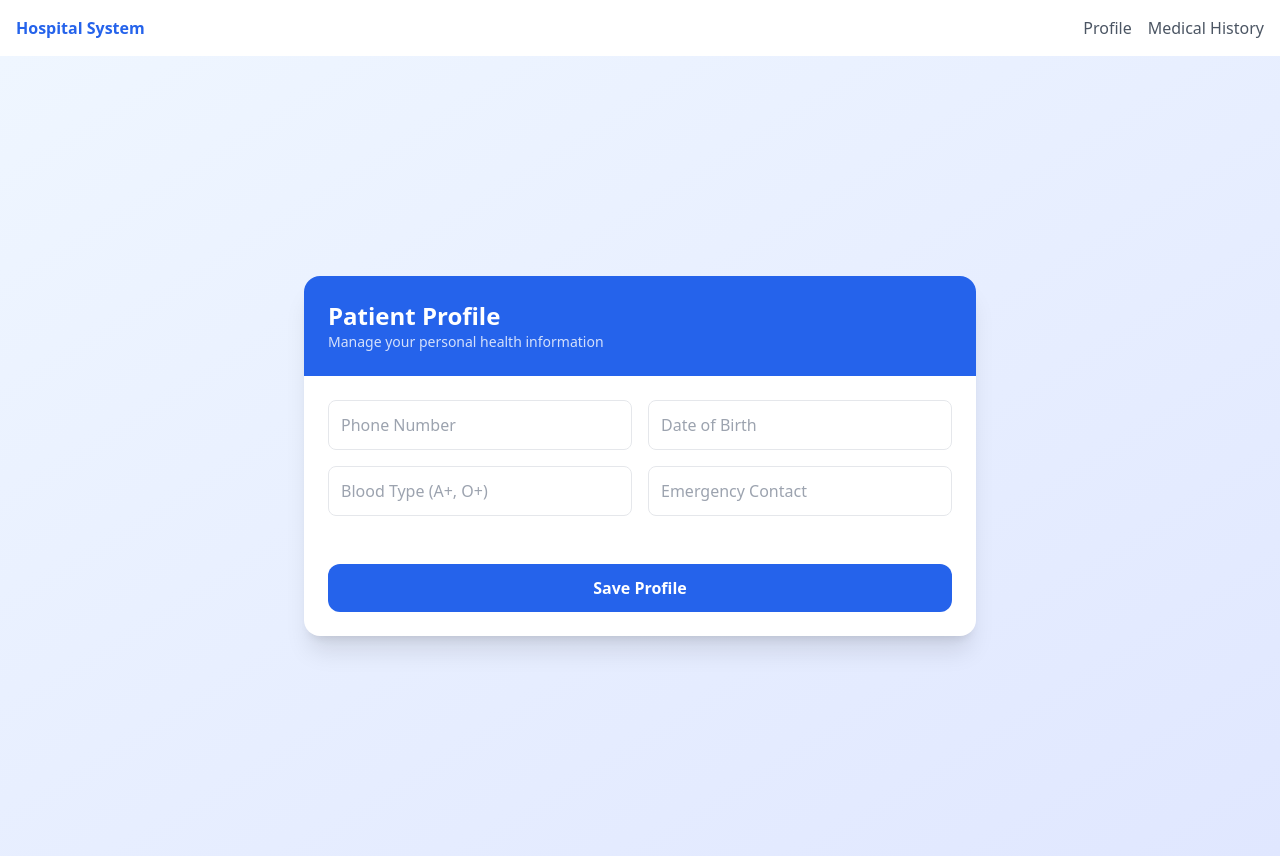
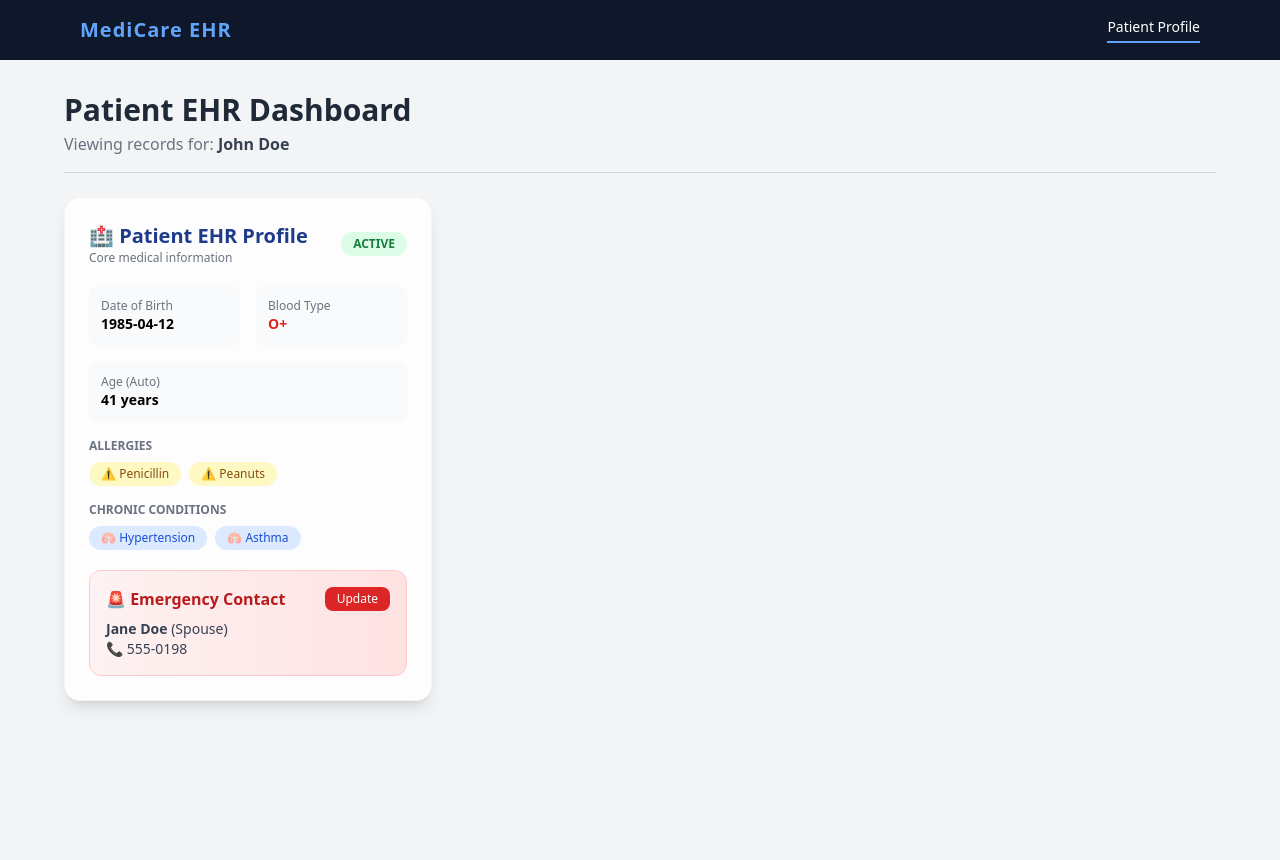
Before and after one commit to Pasindu-Promodaya/hospital_appointment_system_project, a React (Vite) app in the folder frontend/: page / in a window 1280 px wide. Built offline with nearby package versions, Linux system fonts and the light colour scheme.

Commit message:
setup patient dashboard and profile card UI with hardcoded data

```diff
--- a/frontend/src/App.jsx
+++ b/frontend/src/App.jsx
@@ -1,20 +1,29 @@
-import { BrowserRouter, Routes, Route } from "react-router-dom";
-import MyProfile from "./pages/MyProfile";
-import MedicalDashboard from "./pages/MedicalDashboard";
-import Navbar from "./components/Navbar";
+import React from 'react';
+import PatientDashboard from './PatientDashboard';
 
 function App() {
   return (
-    <BrowserRouter>
+    <div className="min-h-screen bg-gray-100 font-sans antialiased">
+      {/* Optional: Shared Group Project Navigation Bar */}
+      <nav className="bg-slate-900 text-white shadow-md">
+        <div className="max-w-6xl mx-auto px-4 py-4 flex justify-between items-center">
+          <div className="flex items-center space-x-2">
+            <span className="text-xl font-bold tracking-wider text-blue-400">MediCare EHR</span>
+          </div>
+          <div className="flex space-x-6 text-sm font-medium text-gray-300">
+            <span className="text-white border-b-2 border-blue-400 pb-1 cursor-pointer">Patient Profile</span>
 
-      <Navbar />
+          </div>
+        </div>
+      </nav>
 
-      <Routes>
-        <Route path="/" element={<MyProfile />} />
-        <Route path="/dashboard" element={<MedicalDashboard />} />
-      </Routes>
+      {/* Renders your Patient Profile & EHR Module */}
+      <main>
+        <PatientDashboard />
+      </main>
 
-    </BrowserRouter>
+
+    </div>
   );
 }
 
--- /dev/null
+++ b/frontend/src/PatientDashboard.jsx
@@ -0,0 +1,59 @@
+import React, { useState } from 'react';
+import PatientProfileCard from './components/PatientProfileCard';
+
+
+const PatientDashboard = () => {
+  const [isModalOpen, setIsModalOpen] = useState(false);
+
+  // Mock Data
+  const [patient, setPatient] = useState({
+    name: "John Doe",
+    dob: "1985-04-12",
+    bloodType: "O+",
+    allergies: ["Penicillin", "Peanuts"],
+    chronicConditions: ["Hypertension", "Asthma"],
+    emergencyContact: { name: "Jane Doe", phone: "555-0198", relation: "Spouse" },
+    encounters: [
+      { id: 2, date: "2024-05-10", type: "Routine Checkup", notes: "Blood pressure stable. Refilled asthma inhaler prescription." },
+      { id: 1, date: "2023-11-15", type: "Emergency", notes: "Patient admitted for mild concussion after fall. Monitored for 24 hours. Discharged." }
+    ]
+  });
+
+  const handleUpdateContact = (newContactData) => {
+    // Update local state (later this runs after a successful Spring Boot API call)
+    setPatient(prev => ({
+      ...prev,
+      emergencyContact: newContactData
+    }));
+    setIsModalOpen(false);
+  };
+
+  return (
+    <div className="min-h-screen bg-gray-100 p-8">
+      <div className="max-w-6xl mx-auto space-y-6">
+
+        <header className="flex justify-between items-end border-b border-gray-300 pb-4">
+          <div>
+            <h1 className="text-3xl font-bold text-gray-800">Patient EHR Dashboard</h1>
+            <p className="text-gray-500 mt-1">Viewing records for: <span className="font-semibold text-gray-700">{patient.name}</span></p>
+          </div>
+        </header>
+
+        <div className="grid grid-cols-1 md:grid-cols-3 gap-6">
+          <div className="md:col-span-1">
+            <PatientProfileCard
+              patient={patient}
+              onOpenContactModal={() => setIsModalOpen(true)}
+            />
+          </div>
+
+
+        </div>
+      </div>
+
+
+    </div>
+  );
+};
+
+export default PatientDashboard;
--- a/frontend/src/components/Navbar.jsx
+++ /dev/null
@@ -1,21 +0,0 @@
-import { Link } from "react-router-dom";
-
-export default function Navbar() {
-  return (
-    <div className="bg-white shadow p-4 flex justify-between">
-
-      <h1 className="font-bold text-blue-600">Hospital System</h1>
-
-      <div className="space-x-4">
-        <Link className="text-gray-600 hover:text-blue-600" to="/">
-          Profile
-        </Link>
-
-        <Link className="text-gray-600 hover:text-blue-600" to="/dashboard">
-          Medical History
-        </Link>
-      </div>
-
-    </div>
-  );
-}
--- /dev/null
+++ b/frontend/src/components/PatientProfileCard.jsx
@@ -0,0 +1,97 @@
+import React from "react";
+
+const PatientProfileCard = ({ patient, onOpenContactModal }) => {
+  return (
+    <div className="bg-white/80 backdrop-blur-lg p-6 rounded-2xl shadow-lg border border-gray-100 hover:shadow-xl transition-all duration-300">
+
+      {/* Header */}
+      <div className="flex justify-between items-center mb-5">
+        <div>
+          <h2 className="text-xl font-bold text-blue-900">
+            🏥 Patient EHR Profile
+          </h2>
+          <p className="text-xs text-gray-500">Core medical information</p>
+        </div>
+
+        <span className="px-3 py-1 text-xs rounded-full bg-green-100 text-green-700 font-semibold">
+          ACTIVE
+        </span>
+      </div>
+
+      {/* Grid Info */}
+      <div className="grid grid-cols-2 gap-4 text-sm">
+
+        <div className="bg-gray-50 p-3 rounded-lg">
+          <p className="text-gray-500 text-xs">Date of Birth</p>
+          <p className="font-semibold">{patient.dob}</p>
+        </div>
+
+        <div className="bg-gray-50 p-3 rounded-lg">
+          <p className="text-gray-500 text-xs">Blood Type</p>
+          <p className="font-bold text-red-600">{patient.bloodType}</p>
+        </div>
+
+        <div className="bg-gray-50 p-3 rounded-lg col-span-2">
+          <p className="text-gray-500 text-xs">Age (Auto)</p>
+          <p className="font-semibold">
+            {new Date().getFullYear() - new Date(patient.dob).getFullYear()} years
+          </p>
+        </div>
+      </div>
+
+      {/* Allergies */}
+      <div className="mt-4">
+        <p className="text-xs font-semibold text-gray-500 mb-2">ALLERGIES</p>
+        <div className="flex flex-wrap gap-2">
+          {patient.allergies.map((a, i) => (
+            <span
+              key={i}
+              className="px-3 py-1 bg-yellow-100 text-yellow-800 rounded-full text-xs font-medium"
+            >
+              ⚠ {a}
+            </span>
+          ))}
+        </div>
+      </div>
+
+      {/* Chronic Conditions */}
+      <div className="mt-4">
+        <p className="text-xs font-semibold text-gray-500 mb-2">CHRONIC CONDITIONS</p>
+        <div className="flex flex-wrap gap-2">
+          {patient.chronicConditions.map((c, i) => (
+            <span
+              key={i}
+              className="px-3 py-1 bg-blue-100 text-blue-700 rounded-full text-xs"
+            >
+              🫁 {c}
+            </span>
+          ))}
+        </div>
+      </div>
+
+      {/* Emergency Section */}
+      <div className="mt-5 bg-gradient-to-r from-red-50 to-red-100 p-4 rounded-xl border border-red-200">
+
+        <div className="flex justify-between items-center mb-2">
+          <p className="font-semibold text-red-700">🚨 Emergency Contact</p>
+
+          <button
+            onClick={onOpenContactModal}
+            className="text-xs bg-red-600 hover:bg-red-700 text-white px-3 py-1 rounded-lg transition"
+          >
+            Update
+          </button>
+        </div>
+
+        <p className="text-sm text-gray-700">
+          <b>{patient.emergencyContact.name}</b> ({patient.emergencyContact.relation})
+        </p>
+        <p className="text-sm text-gray-700">
+          📞 {patient.emergencyContact.phone}
+        </p>
+      </div>
+    </div>
+  );
+};
+
+export default PatientProfileCard;
--- a/frontend/src/pages/MedicalDashboard.jsx
+++ /dev/null
@@ -1,39 +0,0 @@
-import { useState } from "react";
-
-export default function MedicalDashboard() {
-  const [history] = useState([
-    { date: "2025-01-10", note: "General Checkup - All good" },
-    { date: "2025-03-15", note: "Fever treatment completed" },
-    { date: "2025-06-01", note: "Blood test normal results" }
-  ]);
-
-  return (
-    <div className="min-h-screen bg-gray-100 p-6">
-
-      <h1 className="text-3xl font-bold mb-6 text-gray-800">
-        Medical History Timeline
-      </h1>
-
-      <div className="relative border-l-4 border-blue-500 ml-4">
-
-        {history.map((item, index) => (
-          <div key={index} className="mb-8 ml-6">
-
-            {/* Dot */}
-            <div className="absolute w-4 h-4 bg-blue-500 rounded-full -left-2"></div>
-
-            {/* Card */}
-            <div className="bg-white p-4 rounded-xl shadow-md hover:shadow-lg transition">
-              <span className="text-sm text-blue-500 font-semibold">
-                {item.date}
-              </span>
-              <p className="text-gray-700 mt-1">{item.note}</p>
-            </div>
-
-          </div>
-        ))}
-
-      </div>
-    </div>
-  );
-}
--- a/frontend/src/pages/MyProfile.jsx
+++ /dev/null
@@ -1,80 +0,0 @@
-import { useState } from "react";
-
-export default function MyProfile() {
-  const [patient, setPatient] = useState({
-    phone: "",
-    dob: "",
-    bloodType: "",
-    emergencyContact: ""
-  });
-
-  const handleChange = (e) => {
-    setPatient({ ...patient, [e.target.name]: e.target.value });
-  };
-
-  const updateProfile = () => {
-    alert("Profile Updated (UI only)");
-  };
-
-  return (
-    <div className="min-h-screen bg-gradient-to-br from-blue-50 to-indigo-100 flex items-center justify-center p-4">
-
-      <div className="w-full max-w-2xl bg-white rounded-2xl shadow-xl overflow-hidden">
-
-        {/* Header */}
-        <div className="bg-blue-600 p-6 text-white">
-          <h1 className="text-2xl font-bold">Patient Profile</h1>
-          <p className="text-sm opacity-80">Manage your personal health information</p>
-        </div>
-
-        {/* Form */}
-        <div className="p-6 grid grid-cols-1 md:grid-cols-2 gap-4">
-
-          <input
-            name="phone"
-            value={patient.phone}
-            onChange={handleChange}
-            placeholder="Phone Number"
-            className="border rounded-lg p-3 focus:ring-2 focus:ring-blue-400 outline-none"
-          />
-
-          <input
-            name="dob"
-            value={patient.dob}
-            onChange={handleChange}
-            placeholder="Date of Birth"
-            className="border rounded-lg p-3 focus:ring-2 focus:ring-blue-400 outline-none"
-          />
-
-          <input
-            name="bloodType"
-            value={patient.bloodType}
-            onChange={handleChange}
-            placeholder="Blood Type (A+, O+)"
-            className="border rounded-lg p-3 focus:ring-2 focus:ring-blue-400 outline-none"
-          />
-
-          <input
-            name="emergencyContact"
-            value={patient.emergencyContact}
-            onChange={handleChange}
-            placeholder="Emergency Contact"
-            className="border rounded-lg p-3 focus:ring-2 focus:ring-blue-400 outline-none"
-          />
-
-        </div>
-
-        {/* Button */}
-        <div className="p-6">
-          <button
-            onClick={updateProfile}
-            className="w-full bg-blue-600 hover:bg-blue-700 text-white py-3 rounded-xl font-semibold transition"
-          >
-            Save Profile
-          </button>
-        </div>
-
-      </div>
-    </div>
-  );
-}
```
